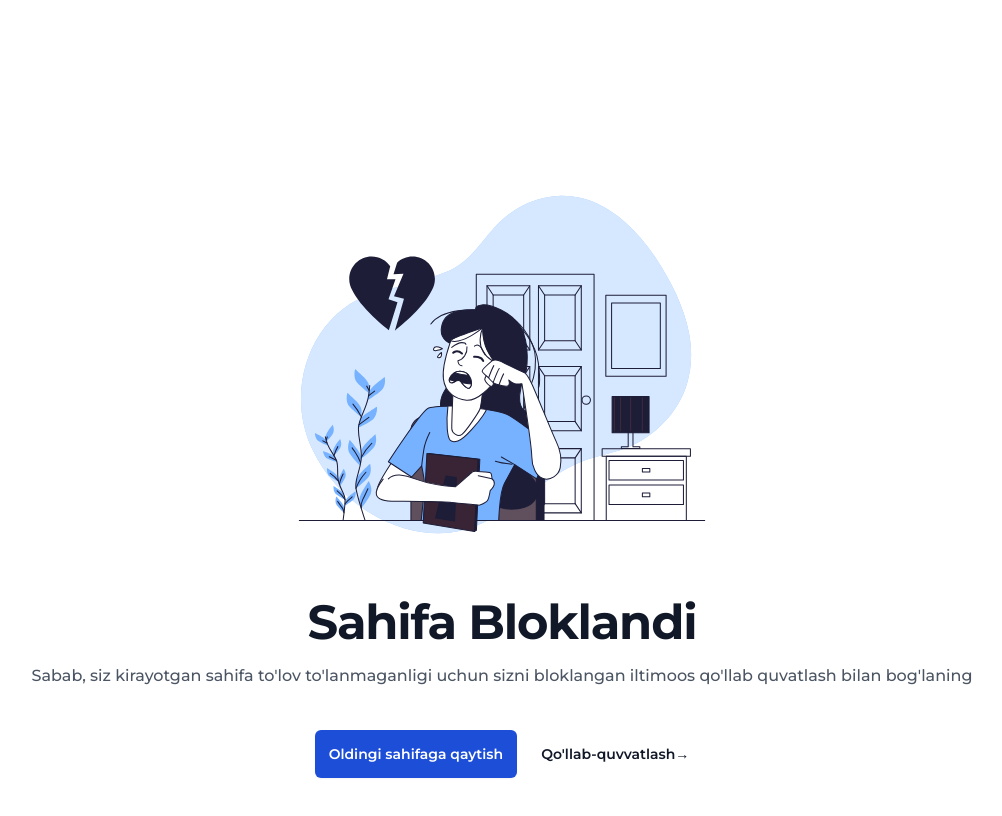
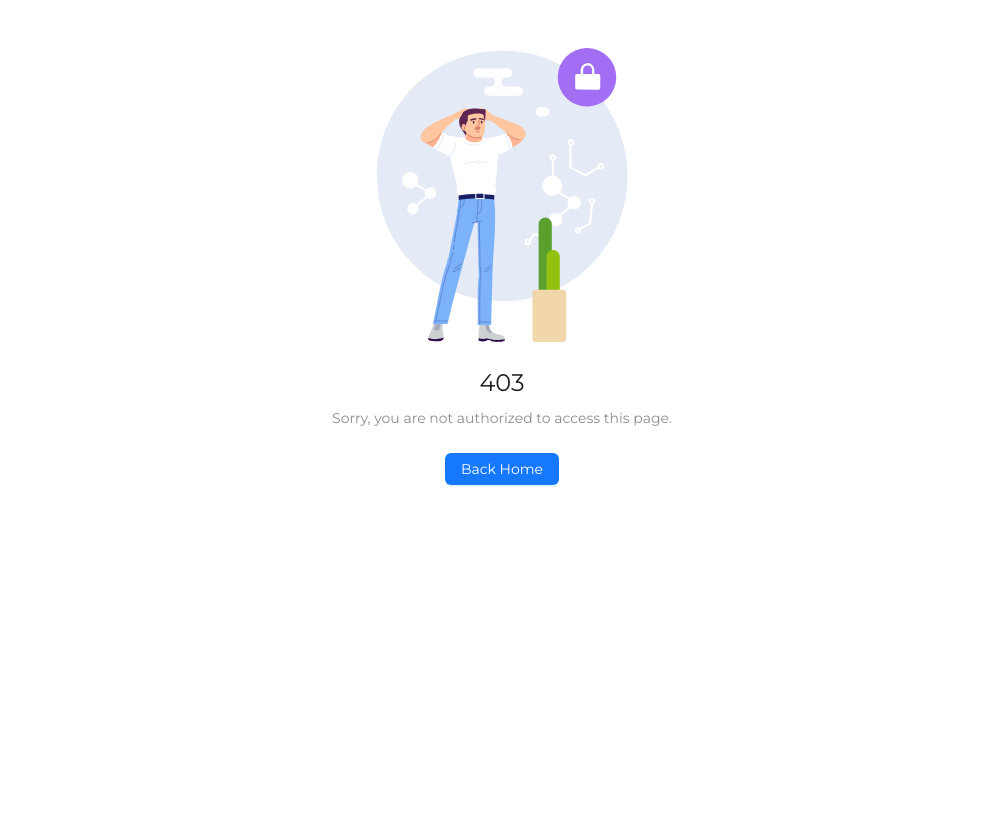
Before and after one commit to TeachTrack/teachtrack, a React (Vite) app: page /403 in a window 1280 px wide. Shown: the top 816 px of the page, without its empty margins (138-1140 px from the left). Built offline with nearby package versions, Linux system fonts and the light colour scheme; a web font is replaced by a local one.

Commit message:
TEA-23: Implement Not-found, Access Dedied, Server Error Pages

```diff
--- a/src/pages/login/AccessDenied.tsx
+++ b/src/pages/login/AccessDenied.tsx
@@ -1,26 +1,14 @@
-import { Link } from 'react-router-dom'
-import NotAcessimg from './../../assets/403.svg'
+// import { Link } from 'react-router-dom'
+// import NotAcessimg from './../../assets/403.svg'
+import { Button, Result } from 'antd'
 const AccessDenied = () => {
     return (
-        <main className="grid min-h-full place-items-center bg-white px-6 py-24 sm:py-32 lg:px-8">
-            <div className="text-center">
-                <img className="w-2/4 mx-auto" src={NotAcessimg} alt="not Page" />
-                <h1 className="text-3xl font-bold tracking-tight text-gray-900 sm:text-5xl">Sahifa Bloklandi</h1>
-                <p className="mt-4 text-base leading-7 break-words font-medium text-gray-600">Sabab, siz kirayotgan sahifa to'lov to'lanmaganligi uchun sizni bloklangan iltimoos qo'llab quvatlash bilan bog'laning</p>
-                <div className="mt-10 flex items-center justify-center gap-x-6">
-                    <Link
-                        to="/dashboard"
-                        className="rounded-md bg-blue-700 px-3.5 py-3.5 text-sm font-semibold text-white shadow-sm hover:bg-blue-500 focus-visible:outline focus-visible:outline-2 focus-visible:outline-offset-2 focus-visible:outline-blue-600"
-                    >
-                        Oldingi sahifaga qaytish
-                    </Link>
-                    <Link to="/login" className="text-sm font-semibold text-gray-900">
-                        Qo'llab-quvvatlash
-                        <span aria-hidden="true">&rarr;</span>
-                    </Link>
-                </div>
-            </div>
-        </main>
+        <Result
+            status="403"
+            title="403"
+            subTitle="Sorry, you are not authorized to access this page."
+            extra={<Button type="primary">Back Home</Button>}
+        />
     )
 }
 
--- a/src/pages/login/NotFound.tsx
+++ b/src/pages/login/NotFound.tsx
@@ -1,27 +1,16 @@
-import { Link } from "react-router-dom"
-import NotPageimg from "./../../assets/404.svg"
+// import { Link } from "react-router-dom"
+// import NotPageimg from "./../../assets/404.svg"
+
+import { Button, Result } from "antd"
 
 const NotFound = () => {
     return (
-        <main className="grid min-h-full place-items-center bg-white px-6 py-24 sm:py-32 lg:px-8">
-            <div className="text-center">
-                <img className="w-3/4 mx-auto" src={NotPageimg} alt="not Page" />
-                <h1 className="mt-4 text-3xl font-bold tracking-tight text-gray-900 sm:text-5xl">Sahifa topilmadi</h1>
-                <p className="mt-6 text-base leading-7 break-words font-medium text-gray-600">Uzr, siz qidirayotgan sahifani topa olmadik. yana bir bor qayta urinib ko'rasizmi?</p>
-                <div className="mt-10 flex items-center justify-center gap-x-6">
-                    <Link
-                        to="/dashboard"
-                        className="rounded-md bg-blue-700 px-3.5 py-3.5 text-sm font-semibold text-white shadow-sm hover:bg-blue-500 focus-visible:outline focus-visible:outline-2 focus-visible:outline-offset-2 focus-visible:outline-blue-600"
-                    >
-                        Oldingi sahifaga qaytish
-                    </Link>
-                    <Link to="/login" className="text-sm font-semibold text-gray-900">
-                        Qo'llab-quvvatlash
-                        <span aria-hidden="true">&rarr;</span>
-                    </Link>
-                </div>
-            </div>
-        </main>
+        <Result
+            status="404"
+            title="404"
+            subTitle="Uzr, siz qidirayotgan sahifani topa olmadik. yana bir bor qayta urinib ko'rasizmi?"
+            extra={<Button type="primary">Back Home</Button>}
+        />
 
     )
 }
--- a/src/pages/login/ServerEror.tsx
+++ b/src/pages/login/ServerEror.tsx
@@ -1,25 +1,14 @@
-import { Link } from "react-router-dom"
-import ServerE from "./../../assets/500.svg"
+// import { Link } from "react-router-dom"
+// import ServerE from "./../../assets/500.svg"
+import { Button, Result } from "antd"
 const ServerEror = () => {
   return (
-        <main className="grid min-h-full place-items-center bg-white px-6 py-24 sm:py-32 lg:px-8">
-            <div className="text-center">
-            <img className="w-3/4 mx-auto" src={ServerE} alt="server error" />
-                <p className="text-base break-words font-medium leading-7 text-gray-600">Hozircha, Server xavfsizligini ta'minlash va barcha himoya choralari olib borilmoqda</p>
-                <div className="mt-10 flex items-center justify-center gap-x-6">
-                    <Link
-                        to="/dashboard"
-                        className="rounded-md bg-blue-700 px-3.5 py-3.5 text-sm font-semibold text-white shadow-sm hover:bg-blue-500 focus-visible:outline focus-visible:outline-2 focus-visible:outline-offset-2 focus-visible:outline-blue-600"
-                    >
-                        Oldingi sahifaga qaytish
-                    </Link>
-                    <Link to="/login" className="text-sm font-semibold text-gray-900">
-                        Qo'llab-quvvatlash
-                        <span aria-hidden="true">&rarr;</span>
-                    </Link>
-                </div>
-            </div>
-        </main>
+    <Result
+    status="500"
+    title="500"
+    subTitle="Hozircha, Server xavfsizligini ta'minlash va barcha himoya choralari olib borilmoqda"
+    extra={<Button type="primary">Back Home</Button>}
+  />
   )
 }
 
```
